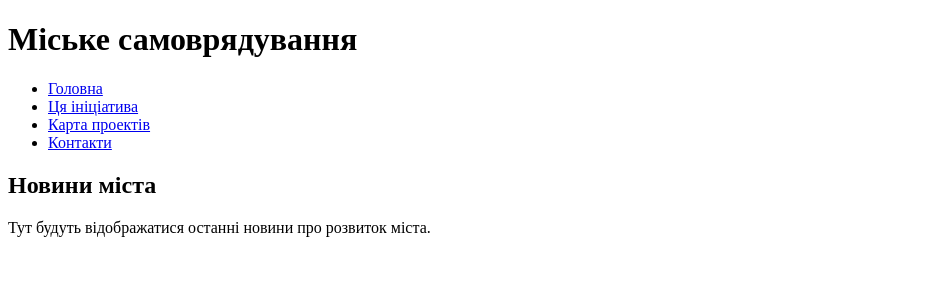
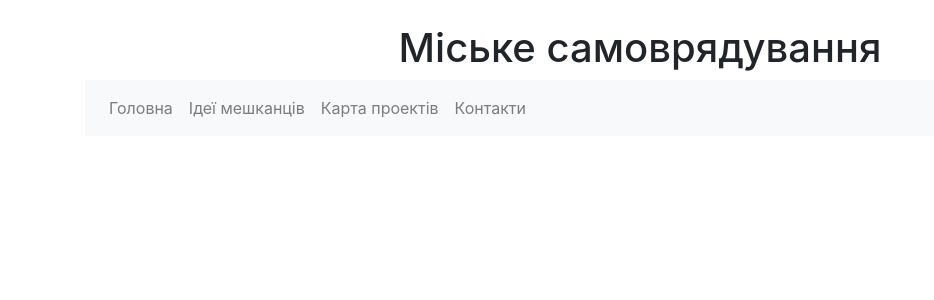
Before and after one commit to WalDemor/hackaton-city-build-project, a Flask app: page /home in a window 1280 px wide. Shown: the top 300 px of the page, without its empty margins (0-934 px from the left). Run offline with Flask 3, Linux system fonts and the light colour scheme; some libraries are stand-ins or nearby versions.

Commit message:
дизайн base

```diff
--- a/src/web/templates/base.html
+++ b/src/web/templates/base.html
@@ -1,42 +1,34 @@
 <!doctype html>
-
-<html>
-
+<html lang="uk">
 <head>
-
     <meta charset="UTF-8">
     <meta name="viewport" content="width=device-width, initial-scale=1.0">
-
-    <title>
-        {% block start %}
-        base
-        {% endblock %}
-    </title>
-
+    <title>{% block title %}Міське самоврядування{% endblock %}</title>
+    <link rel="stylesheet" href="https://stackpath.bootstrapcdn.com/bootstrap/4.5.2/css/bootstrap.min.css">
+    <link rel="stylesheet" href="{{ url_for('static', filename='styles.css') }}">
+</head>
+<body>
     <div class="container">
-        <h1 class="text-center">Міське самоврядування</h1>
-        <nav>
-            <ul class="nav nav-pills">
+        <header class="text-center my-4">
+            <h1>Міське самоврядування</h1>
+            <nav class="navbar navbar-expand-lg navbar-light bg-light">
+                <ul class="navbar-nav">
                     <li class="nav-item"><a class="nav-link" href="{{ url_for('home') }}">Головна</a></li>
-                <li class="nav-item"><a class="nav-link" href="{{ url_for('initiative') }}">Ця ініціатива</a></li>
+                    <li class="nav-item"><a class="nav-link" href="{{ url_for('initiative') }}">Ідеї мешканців</a></li>
                     <li class="nav-item"><a class="nav-link" href="{{ url_for('projects') }}">Карта проектів</a></li>
                     <li class="nav-item"><a class="nav-link" href="{{ url_for('contact') }}">Контакти</a></li>
                 </ul>
             </nav>
+        </header>
 
-
-    <div class="conteiner">
-        {% block content %} {% endblock %}
+        <main>
+            {% block content %}{% endblock %}
+        </main>
     </div>
 
-</head>
-
-    <script
-    type="text/javascript"
-    src="{{ url_for('static', filename='index.js') }}"
-    ></script>
-
-<body>
-
-
+    <script src="https://code.jquery.com/jquery-3.5.1.slim.min.js"></script>
+    <script src="https://cdn.jsdelivr.net/npm/@popperjs/core@2.5.2/dist/umd/popper.min.js"></script>
+    <script src="https://stackpath.bootstrapcdn.com/bootstrap/4.5.2/js/bootstrap.min.js"></script>
+    <script src="{{ url_for('static', filename='index.js') }}"></script>
+</body>
 </html>
--- a/src/web/templates/home.html
+++ b/src/web/templates/home.html
@@ -1,19 +1,34 @@
-{% extends "base.html" %}
+<!doctype html>
+<html lang="uk">
+<head>
+    <meta charset="UTF-8">
+    <meta name="viewport" content="width=device-width, initial-scale=1.0">
+    <title>{% block title %}Міське самоврядування{% endblock %}</title>
+    <link rel="stylesheet" href="https://stackpath.bootstrapcdn.com/bootstrap/4.5.2/css/bootstrap.min.css">
+    <link rel="stylesheet" href="{{ url_for('static', filename='styles.css') }}">
+</head>
+<body>
+    <div class="container">
+        <header class="text-center my-4">
+            <h1>Міське самоврядування</h1>
+            <nav class="navbar navbar-expand-lg navbar-light bg-light">
+                <ul class="navbar-nav">
+                    <li class="nav-item"><a class="nav-link" href="{{ url_for('home') }}">Головна</a></li>
+                    <li class="nav-item"><a class="nav-link" href="{{ url_for('initiative') }}">Ідеї мешканців</a></li>
+                    <li class="nav-item"><a class="nav-link" href="{{ url_for('projects') }}">Карта проектів</a></li>
+                    <li class="nav-item"><a class="nav-link" href="{{ url_for('contact') }}">Контакти</a></li>
+                </ul>
+            </nav>
+        </header>
 
-{% block content %}
-<div class="container">
+        <main>
+            {% block content %}{% endblock %}
+        </main>
+    </div>
 
-    <h2>Новини міста</h2>
-    <p>Тут будуть відображатися останні новини про розвиток міста.</p>
-
-    {% for new in news %}
-    <div class="card my-3">
-        <div class="card-body">
-            <h5 class="card-title">Новина {{ loop.index }}: {{ new.title }}</h5>
-            <p class="card-text">{{ new.description }}</p>
-            <p class="text-muted">Дата: {{ new.date }}</p>
-        </div>
-    </div>
-    {% endfor %}
-</div>
-{% endblock %}
+    <script src="https://code.jquery.com/jquery-3.5.1.slim.min.js"></script>
+    <script src="https://cdn.jsdelivr.net/npm/@popperjs/core@2.5.2/dist/umd/popper.min.js"></script>
+    <script src="https://stackpath.bootstrapcdn.com/bootstrap/4.5.2/js/bootstrap.min.js"></script>
+    <script src="{{ url_for('static', filename='index.js') }}"></script>
+</body>
+</html>
```
Lines whose indentation alone changed are shown as unchanged.
